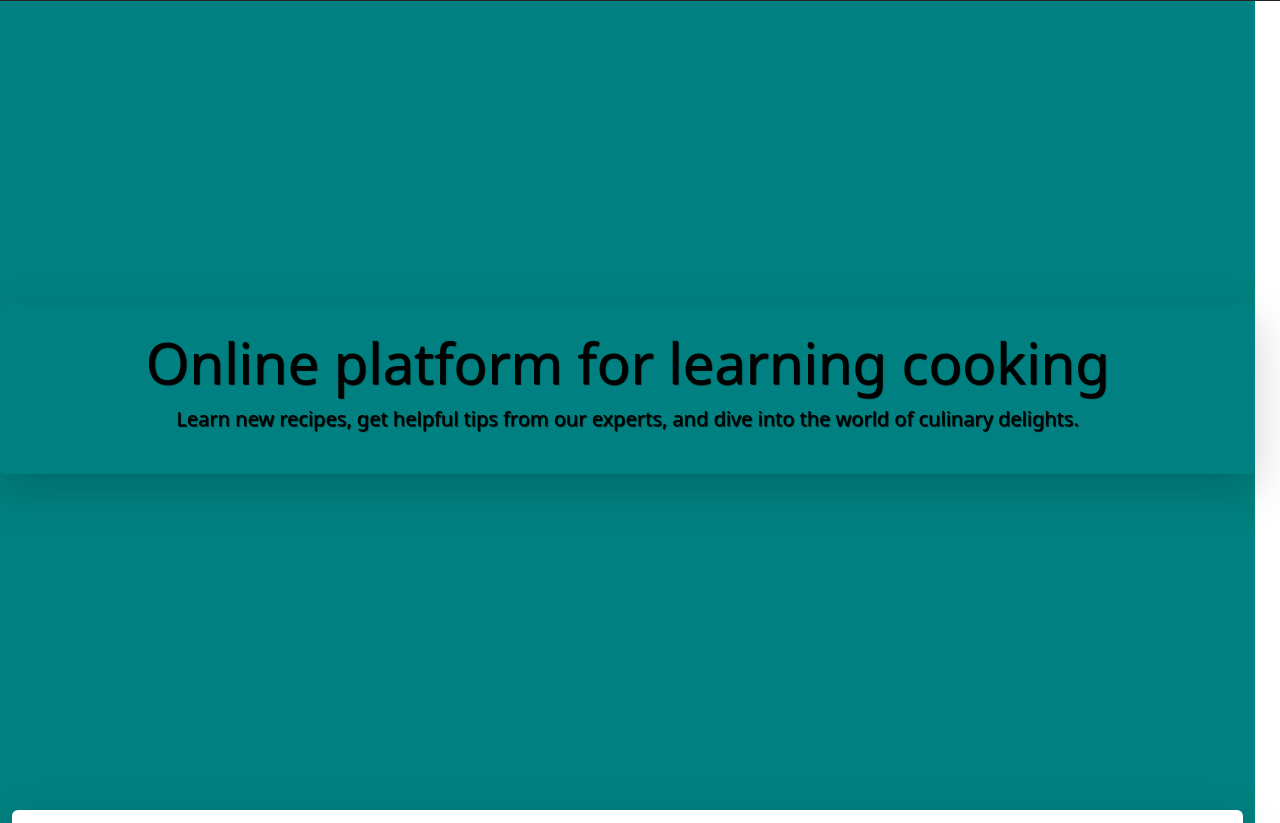
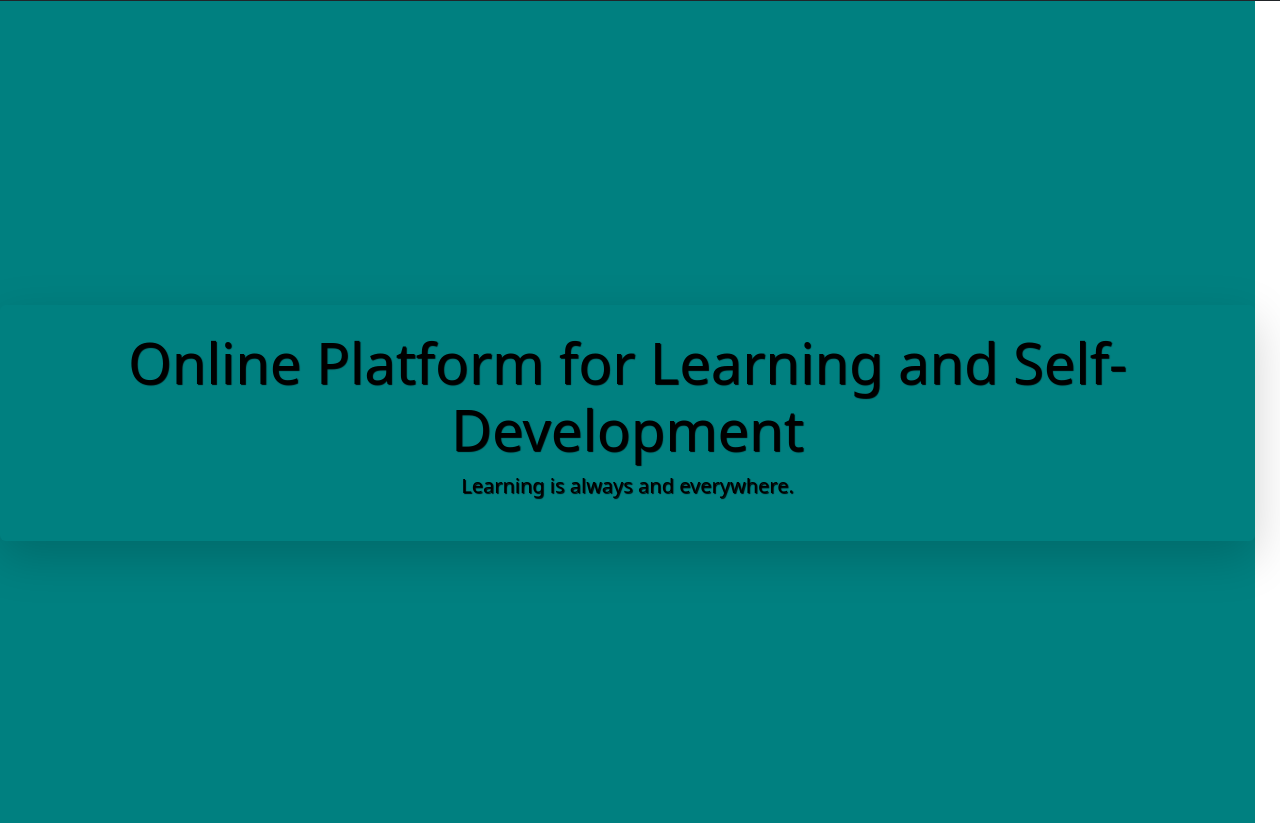
Before and after one commit to veltgeneration/vkusno, a plain HTML site: page index.html in a window 1280 px wide. Shown: the part 55-878 px from the top of the page. Drawn offline with nearby package versions, Linux system fonts and the light colour scheme; files that its build step writes are made by us from their sources; files whose address does not match are found by name.

Commit message:
Update index.html

```diff
--- a/index.html
+++ b/index.html
@@ -52,8 +52,8 @@
     <div class="container-xxl">
     <div1>  <div class="w3-container w3-teal">
 
-      <h1 style="color: rgb(0, 0, 0);"class="display-4">Online platform for learning cooking</h1>
-      <p style="color: rgb(0, 0, 0);"class="lead">Learn new recipes, get helpful tips from our experts, and dive into the world of culinary delights.</p>
+      <h1 style="color: rgb(0, 0, 0);"class="display-4">Online Platform for Learning and Self-Development</h1>
+      <p style="color: rgb(0, 0, 0);"class="lead">Learning is always and everywhere.</p>
     </div1>
   </header>
 </div><br><br><br><br><br><br><br><br>
@@ -68,7 +68,7 @@
     </ol>
     <div class="carousel-inner">
       <div class="carousel-item active">
-        <img src="img\pastacarbonara.jpg" class="d-block w-100" alt="Image 1">
+        <img src="https://academy-market.com/img/category/hero.webp" class="d-block w-100" alt="Image 1">
         <div class="carousel-caption">
           <h4>Pasta Carbonara</h4>
         </div>
```
